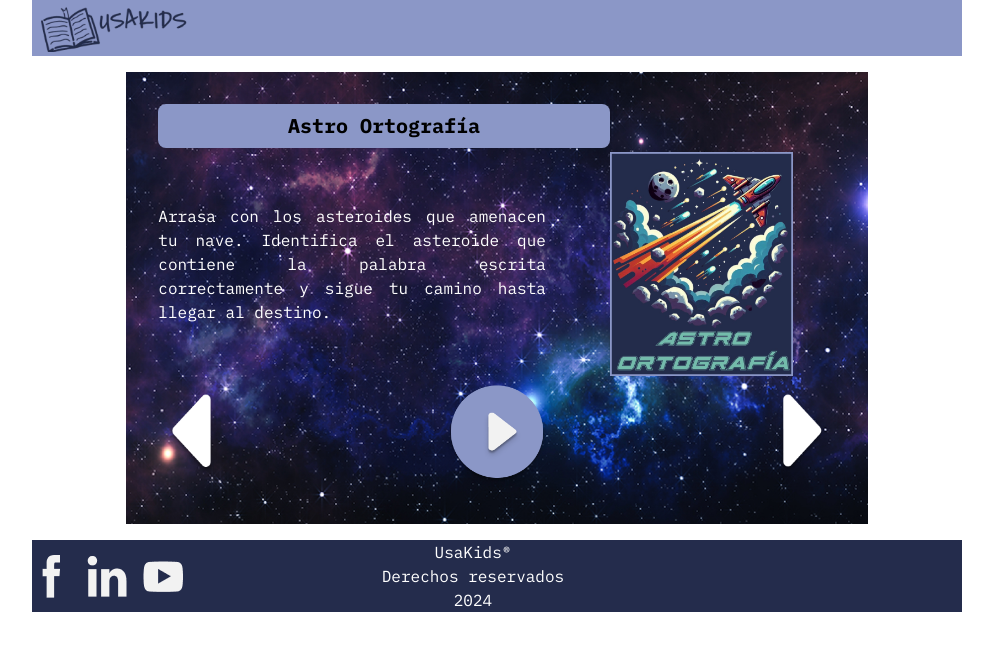
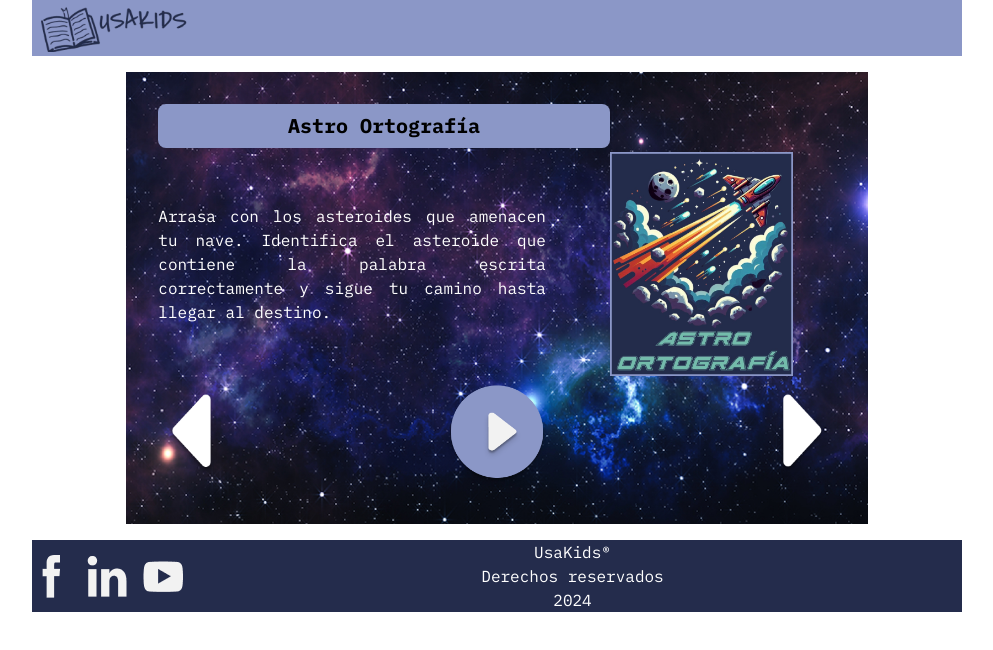
Before and after one commit to cristian-sangucho-a/astro-game-ua, a website built with Vite: page index.html in a window 1280 px wide. Shown: the whole page, without its empty margins (143-1136 px from the left). Built offline with nearby package versions, Linux system fonts and the light colour scheme.

Commit message:
style(index.html): :art: centrar el div del p

```diff
--- a/index.html
+++ b/index.html
@@ -70,23 +70,19 @@
                 </div>
             </div>
         </main>
-        <footer
-            class="py-12 col-span-10 col-start-2 bg-footer flex justify-between items-center"
-        >
-            <div class="flex gap-4 p-3">
+        <footer class="col-start-2 col-span-10 flex bg-footer items-center">
+            <div class="flex gap-4">
                 <img src="src/assets/fb.png" alt="" class="w-8 h-8" />
                 <img src="src/assets/lin.png" alt="" class="w-8 h-8" />
                 <img src="src/assets/youtube.png" alt="" class="w-8 h-8" />
             </div>
-            <div class="flex-grow flex justify-center">
-                <p class="font-ibm-plex-mono text-white text-center">
+            <div class="flex-1 text-center">
+                <p class="font-ibm-plex-mono text-white">
                     UsaKids®<br />
                     Derechos reservados<br />
                     2024
                 </p>
             </div>
-            <div></div>
-            <div></div>
         </footer>
     </body>
 </html>
```
